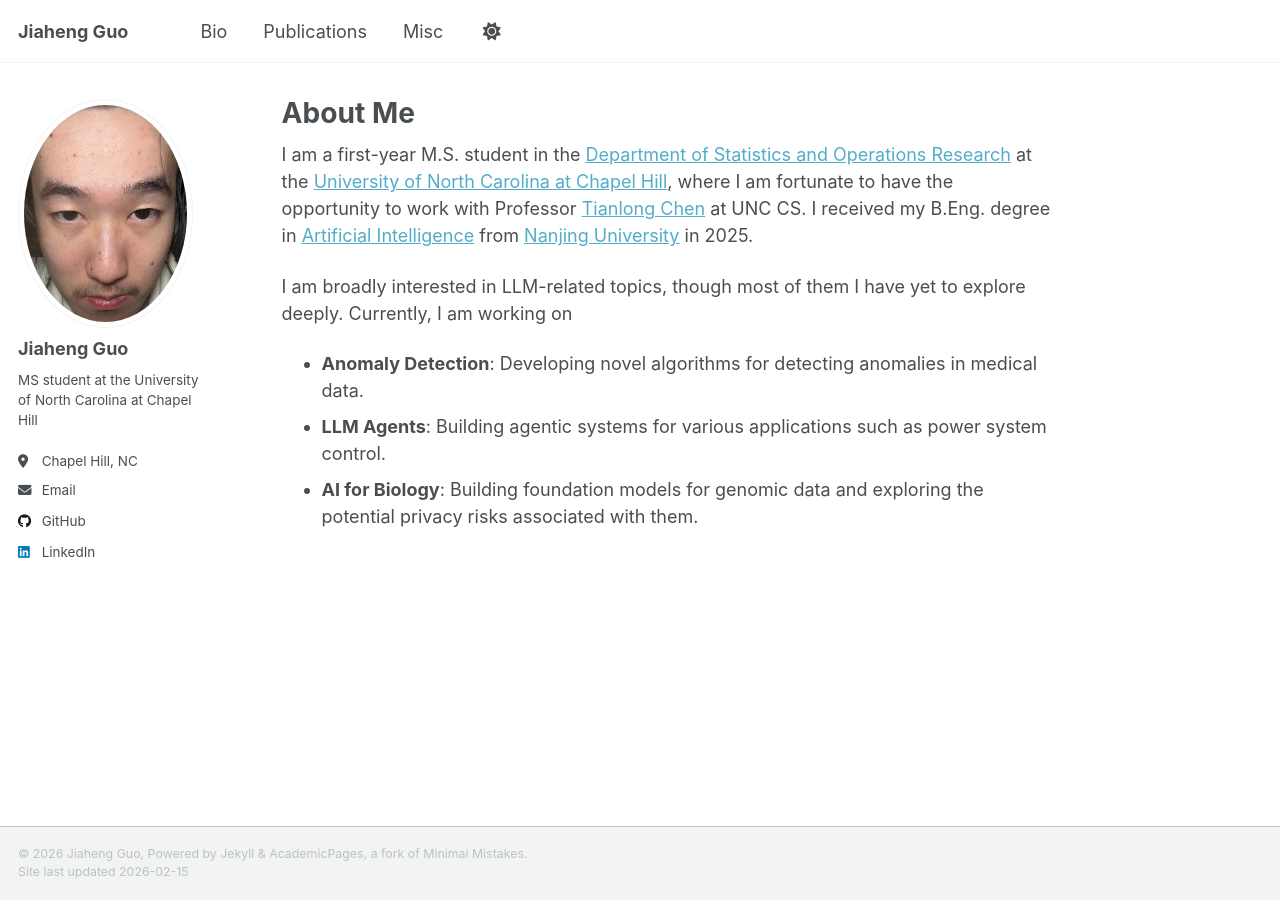
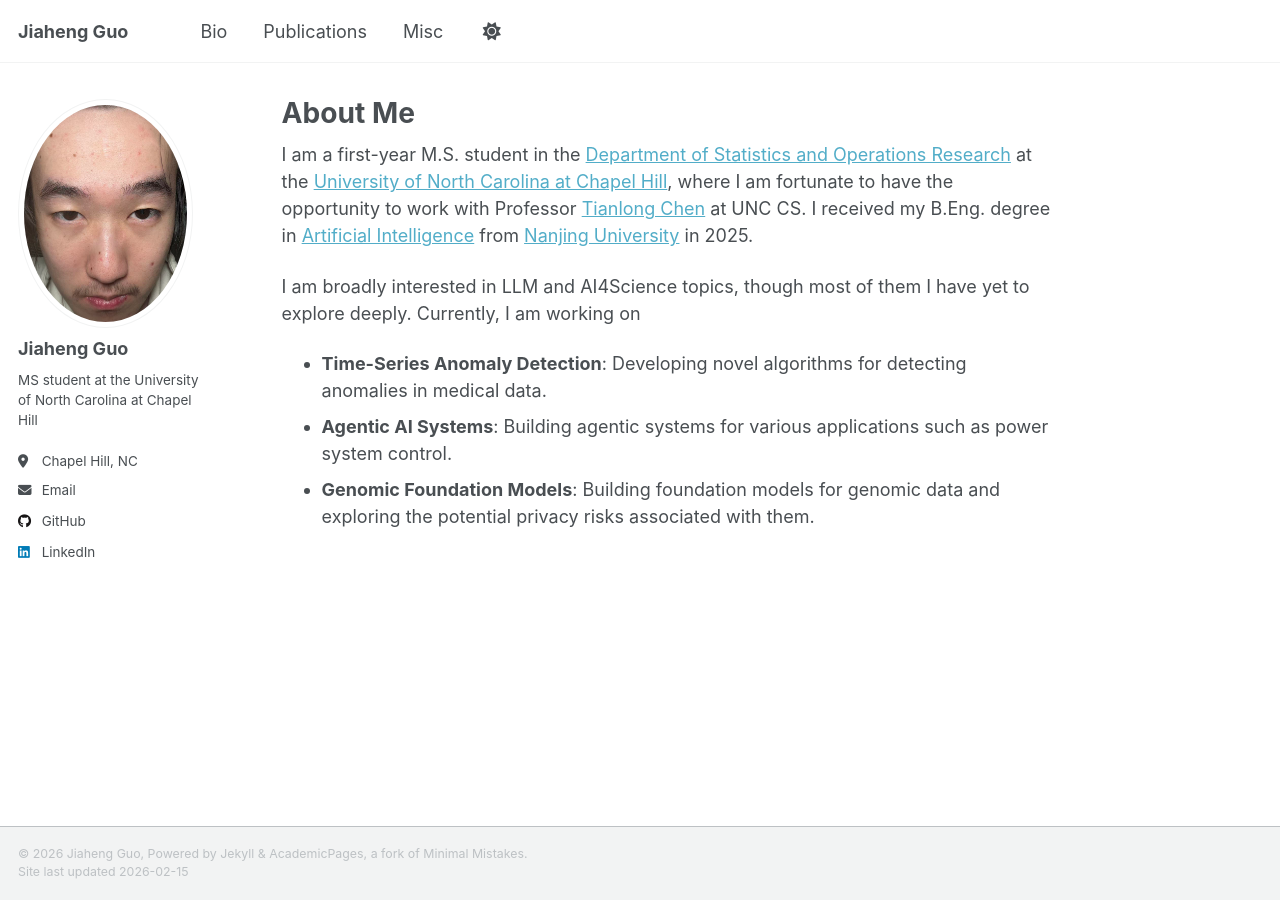
Before and after one commit to jiaheng-guo/jiaheng-guo.github.io, a Jekyll site: the page built from _pages/about.md, in a window 1280 px wide. Built offline with Jekyll 4.4.1, drawn with Linux system fonts in a browser that asks for light colours; a script that is not in the unit is left out.

Commit message:
update research direction

```diff
--- a/_pages/about.md
+++ b/_pages/about.md
@@ -11,10 +11,10 @@ redirect_from:
 
 I am a first-year M.S. student in the [Department of Statistics and Operations Research](https://stor.unc.edu/) at the [University of North Carolina at Chapel Hill](https://www.unc.edu/), where I am fortunate to have the opportunity to work with Professor [Tianlong Chen](https://tianlong-chen.github.io/) at UNC CS. I received my B.Eng. degree in [Artificial Intelligence](https://ai.nju.edu.cn/) from [Nanjing University](https://www.nju.edu.cn/en/) in 2025.
 
-I am broadly interested in LLM-related topics, though most of them I have yet to explore deeply. Currently, I am working on
-- <b>Anomaly Detection</b>: Developing novel algorithms for detecting anomalies in medical data.
-- <b>LLM Agents</b>: Building agentic systems for various applications such as power system control.
-- <b>AI for Biology</b>: Building foundation models for genomic data and exploring the potential privacy risks associated with them.
+I am broadly interested in LLM and AI4Science topics, though most of them I have yet to explore deeply. Currently, I am working on
+- <b>Time-Series Anomaly Detection</b>: Developing novel algorithms for detecting anomalies in medical data.
+- <b>Agentic AI Systems</b>: Building agentic systems for various applications such as power system control.
+- <b>Genomic Foundation Models</b>: Building foundation models for genomic data and exploring the potential privacy risks associated with them.
 
 
 
```
